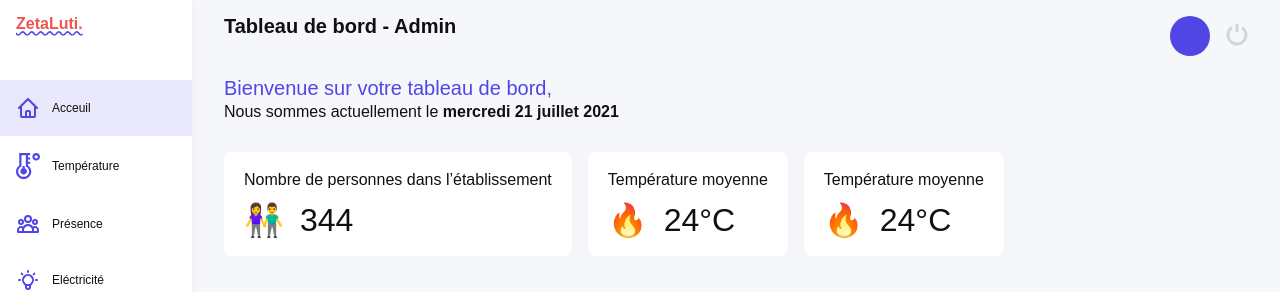
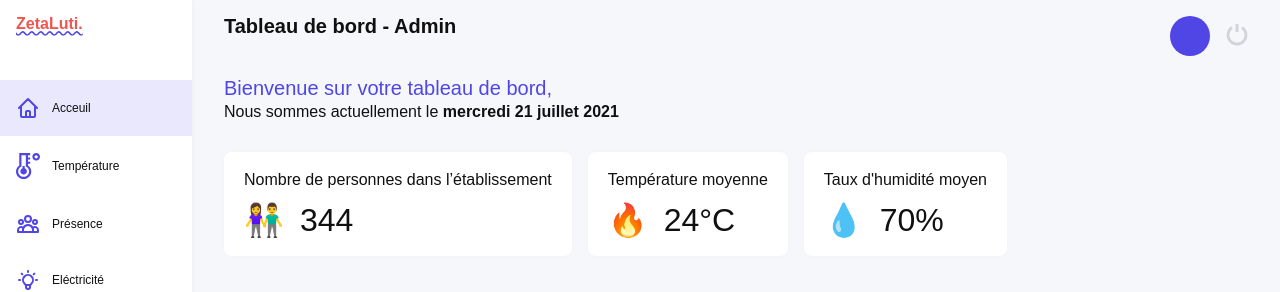
Before and after one commit to MaeWolff/iot-zeta-luti-frontend, a React (Create React App) app: page / in a window 1280 px wide. Shown: the top 292 px of the page. Built offline with nearby package versions, Linux system fonts and the light colour scheme; no server answers; sample sign-in values are in the browser's storage.

Commit message:
replace temp by humidity

```diff
--- a/src/pages/HomePage.tsx
+++ b/src/pages/HomePage.tsx
@@ -71,14 +71,14 @@ export default function HomePage() {
           <Spacer axis="horizontal" size={1} />
 
           <BaseCard>
-            <p>Température moyenne</p>
+            <p>Taux d'humidité moyen</p>
 
             <Spacer axis="vertical" size={1} />
 
             <BiggerText>
-              <span>🔥</span>
+              <span>💧</span>
               <Spacer axis="horizontal" size={0.5} />
-              24°C
+              70%
             </BiggerText>
           </BaseCard>
         </FlexRow>
```
